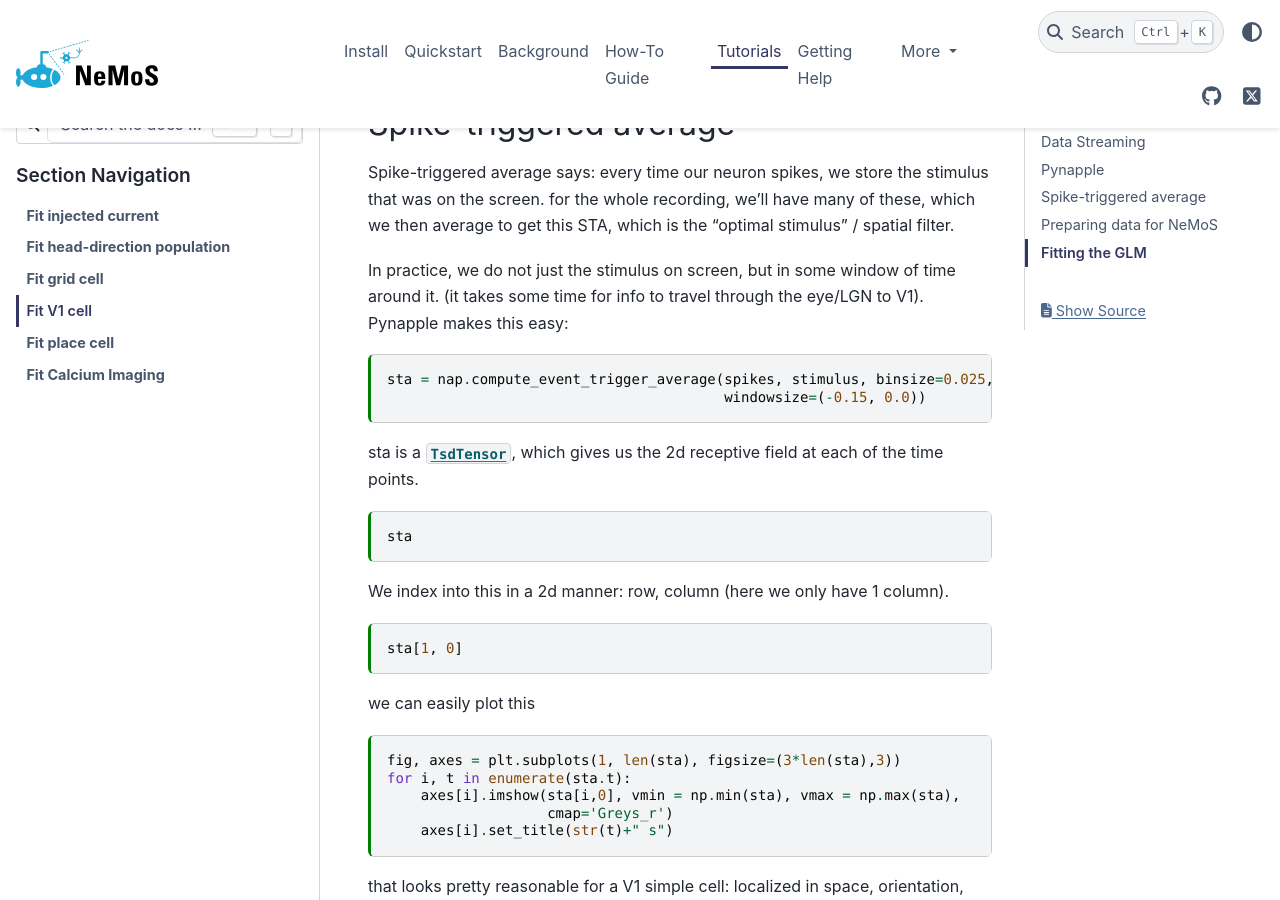
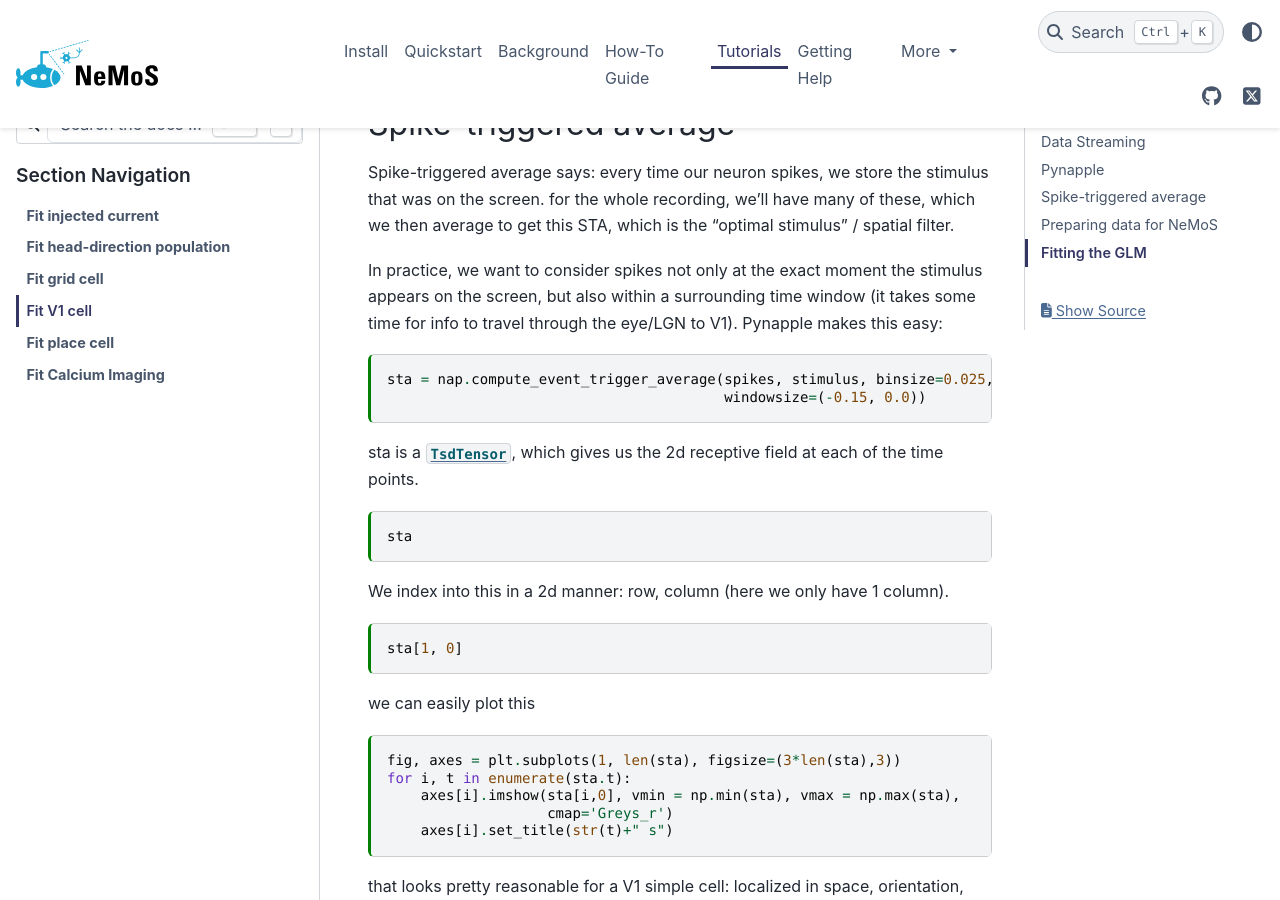
Before and after one commit to flatironinstitute/nemos, a Sphinx documentation site: the page built from docs/tutorials/plot_04_v1_cells.md, in a window 1280 px wide and 900 px high, scrolled down 2799 px. Built offline with Sphinx 7.4.7 and the PyData theme 0.15.4, drawn with Linux system fonts in a browser that asks for light colours.

Commit message:
fixed small typo

````diff
--- a/docs/tutorials/plot_04_v1_cells.md
+++ b/docs/tutorials/plot_04_v1_cells.md
@@ -174,9 +174,7 @@
 these, which we then average to get this STA, which is the "optimal stimulus"
 / spatial filter.
 
-In practice, we do not just the stimulus on screen, but in some window of
-time around it. (it takes some time for info to travel through the eye/LGN to
-V1). Pynapple makes this easy:
+In practice, we want to consider spikes not only at the exact moment the stimulus appears on the screen, but also within a surrounding time window (it takes some time for info to travel through the eye/LGN to V1). Pynapple makes this easy:
 
 ```{code-cell} ipython3
 sta = nap.compute_event_trigger_average(spikes, stimulus, binsize=0.025,
````
